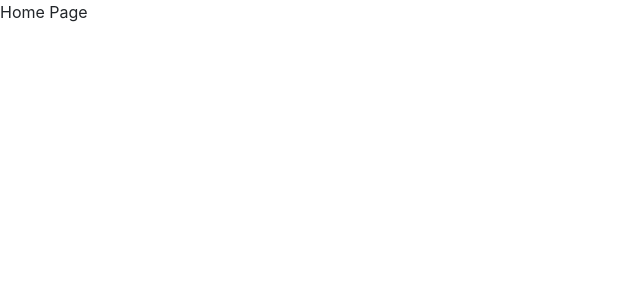
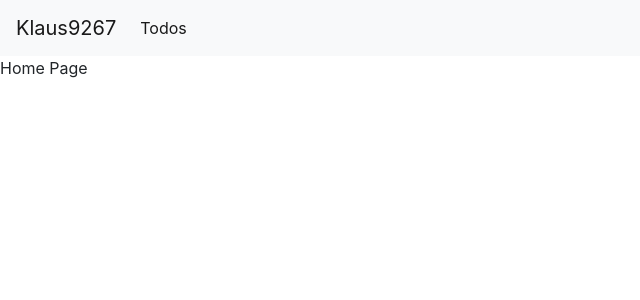
Before and after one commit to klaus9267/vue-study, a Vue app: page / in a window 1280 px wide. Shown: the top 300 px of the page, without its empty margins (0-640 px from the left). Built offline with nearby package versions, Linux system fonts and the light colour scheme.

Commit message:
42 Navbar 추가하기

```diff
--- a/src/App.vue
+++ b/src/App.vue
@@ -1,4 +1,13 @@
 <template>
+  <nav class="navbar navbar-expand-lg navbar-light bg-light">
+    <a class="navbar-brand" href="#">Klaus9267</a>
+
+    <ul class="navbar-nav mr-auto">
+      <li class="nav-item active">
+        <a class="nav-link" href="#">Todos <span class="sr-only">(current)</span></a>
+      </li>
+    </ul>
+  </nav>
   <router-view/>
 </template>
 
```
